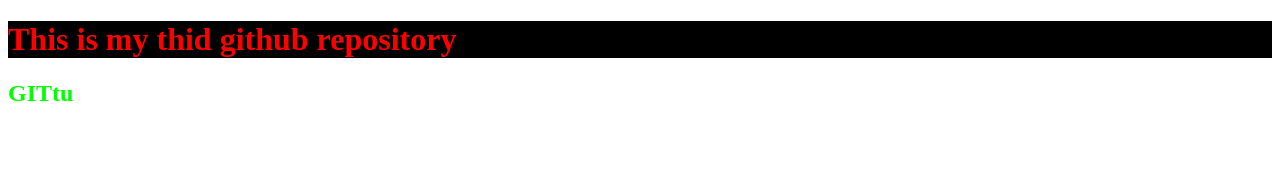
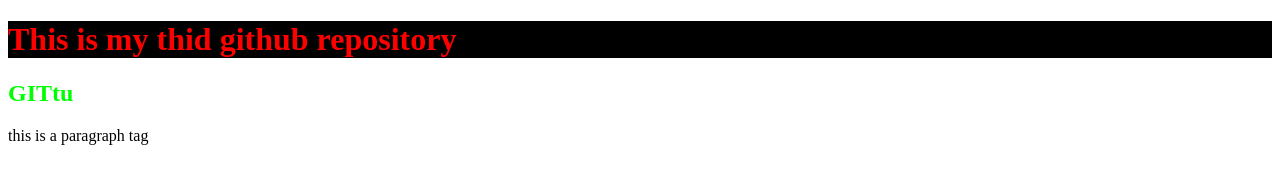
Before and after one commit to Shoohag/my-third-repo, a plain HTML site: page index.html in a window 1280 px wide. Drawn offline with Linux system fonts and the light colour scheme.

Commit message:
p tag add

```diff
--- a/index.html
+++ b/index.html
@@ -11,6 +11,6 @@
 <body>
     <h1>This is my thid github repository</h1>
     <h2>GITtu </h2>
-
+    <p>this is a paragraph tag</p>
 </body>
 </html>
```
